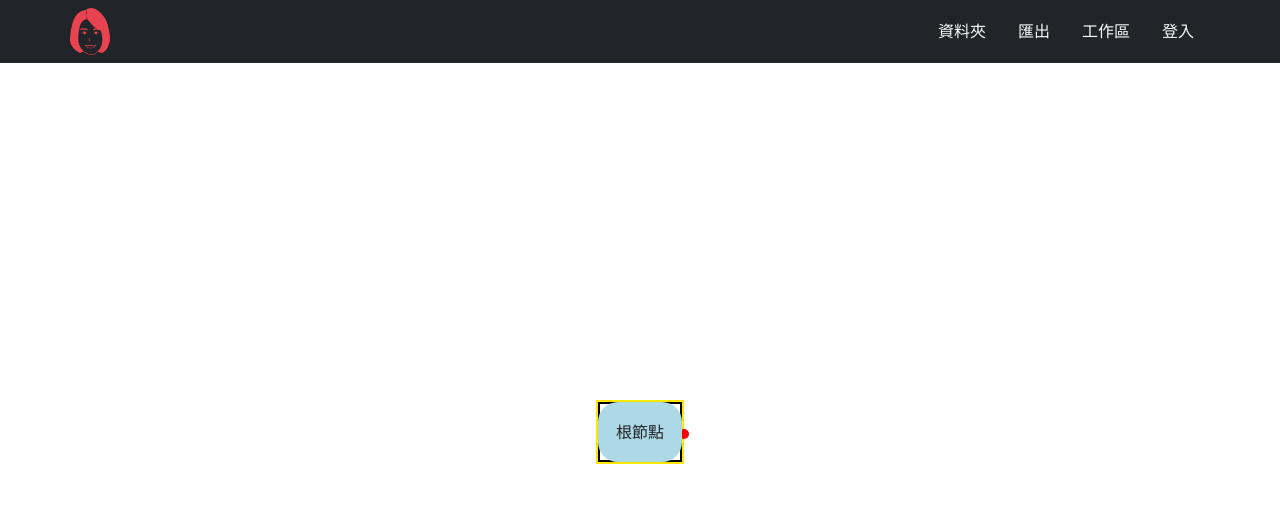
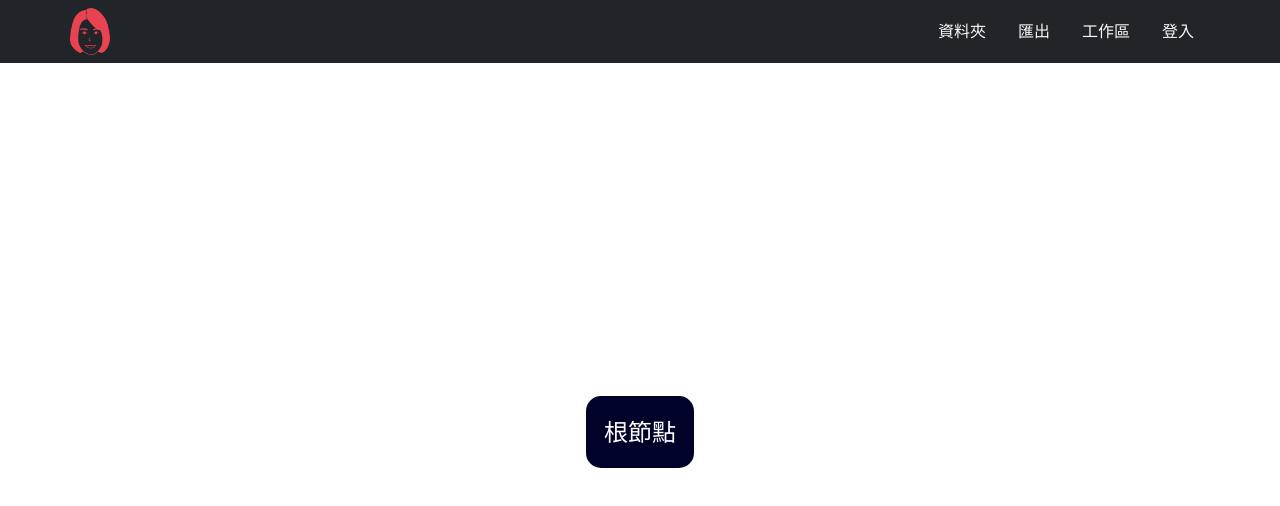
Before and after one commit to selena60635/brain-forest, a React (Create React App) app in the folder client/: page /workArea in a window 1280 px wide. Shown: the top 506 px of the page. Built offline with nearby package versions, Linux system fonts and the light colour scheme.

Commit message:
feat: Add delete node functionality

```diff
--- a/client/src/MindMap.js
+++ b/client/src/MindMap.js
@@ -1,45 +1,63 @@
-import React, { useState, useRef, useEffect, useLayoutEffect } from "react";
+import React, {
+  useState,
+  useRef,
+  useEffect,
+  useLayoutEffect,
+  useCallback,
+} from "react";
 import { v4 as uuidv4 } from "uuid";
 
-//根節點元件
-const RootNode = ({ addNode, rootRef, rootNode, setRootNode, rootNodeRef }) => {
-  const [isEditing, setIsEditing] = useState(false);
+//聚焦到inputbox並自動選取文本
+const selectText = (inputElement) => {
+  if (inputElement) {
+    inputElement.focus(); //將焦點設置到inputRef目前引用的Dom元素上
+    //選取整個文本
+    const range = document.createRange(); //創建一個新的Range物件，用來表示文本
+    range.selectNodeContents(inputElement); //加入inputRef目前引用的Dom元素的所有內容(包含textnode的文本)
+    const selection = window.getSelection(); //取得目前選擇的文本範圍(Selection物件)
+    selection.removeAllRanges(); //清除目前選擇的文本範圍
+    selection.addRange(range); //將包含目前選取文本內容的Range物件加入到目前selection中
+  }
+};
+
+// 根節點元件
+const RootNode = ({
+  isEditRoot,
+  setIsEditRoot,
+  rootRef,
+  rootNode,
+  setRootNode,
+  rootNodeRef,
+  isSelected,
+}) => {
   const inputRef = useRef(null);
 
-  //當isEditing改變時，執行該useEffect。若處於編輯模式且inputRef不為空，則將焦點設置到輸入框上。
+  //進入編輯模式後切換焦點
   useEffect(() => {
-    if (isEditing && inputRef.current) {
-      inputRef.current.focus();
+    if (isEditRoot && inputRef.current) {
+      selectText(inputRef.current);
     }
-  }, [isEditing]);
+  }, [isEditRoot]);
 
-  //開啟編輯模式
+  // 開啟編輯模式
   const editMode = () => {
-    setIsEditing(true);
+    setIsEditRoot(true);
   };
-  //關閉編輯模式
+
+  // 關閉編輯模式
   const unEditMode = (e) => {
-    setRootNode((prev) => ({ ...prev, name: e.target.innerText }));
-    setIsEditing(false);
-    if (rootRef.current) {
-      rootRef.current.focus(); // 關閉編輯模式後將焦點設置回根節點
-    }
+    setRootNode((prev) => ({ ...prev, name: e.target.innerText })); //將inputbox輸入的新名稱更新到rootNode狀態中
+    setIsEditRoot(false);
   };
 
   return (
     <div
-      className="rootnode"
+      className={`rootnode ${isSelected ? "selected" : ""}`}
       tabIndex="0"
       ref={rootRef}
       onDoubleClick={editMode}
-      onKeyDown={(e) => {
-        if ((e.key === "Tab" || e.key === "Enter") && !isEditing) {
-          e.preventDefault();
-          addNode();
-        }
-      }}
     >
-      {isEditing ? (
+      {isEditRoot ? (
         <>
           <div
             ref={inputRef}
@@ -49,12 +67,13 @@ const RootNode = ({ addNode, rootRef, rootNode, setRootNode, rootNodeRef }) => {
               maxWidth: "500px", //最大不能超過500
             }}
             contentEditable="true"
-            //加上這行才不會有Warning: A component is `contentEditable` and contains `children` managed by React....
+            // 加上這行才不會有Warning: A component is `contentEditable` and contains `children` managed by React....
             suppressContentEditableWarning="true"
             onBlur={unEditMode}
             onKeyDown={(e) => {
-              if (e.key === "Enter") {
+              if (e.key === "Enter" || e.key === "Tab") {
                 e.preventDefault();
+                e.stopPropagation();
                 unEditMode(e);
               }
             }}
@@ -70,54 +89,44 @@ const RootNode = ({ addNode, rootRef, rootNode, setRootNode, rootNodeRef }) => {
   );
 };
 
-//節點元件(第二層)
-const Node = ({ node, nodeRef, setNodes, addNode }) => {
+// 節點元件(第二層)
+const Node = ({ node, nodeRef, setNodes, isSelected }) => {
   const [isEditing, setIsEditing] = useState(node.isNew);
   const inputRef = useRef(null);
 
-  // 新增新節點自動聚焦該節點的inputbox
+  // 新增新節點時自動聚焦該節點的inputbox
   useEffect(() => {
     if (isEditing && inputRef.current) {
-      inputRef.current.focus();
       setNodes((prev) =>
         prev.map((item) =>
           item.id === node.id ? { ...item, isNew: false } : item
         )
       );
+      selectText(inputRef.current);
     }
   }, [isEditing, node.id, setNodes]);
 
-  //開啟編輯模式
+  // 開啟編輯模式
   const editMode = () => {
     setIsEditing(true);
   };
-  //關閉編輯模式
+
+  // 關閉編輯模式
   const unEditMode = (e) => {
-    const newName = e.target.innerText;
     setNodes((prev) =>
       prev.map((item) =>
-        item.id === node.id ? { ...item, name: newName } : item
+        item.id === node.id ? { ...item, name: e.target.innerText } : item
       )
-    );
+    ); //找出nodes中符合當前節點ID的元件，並將inputbox輸入的新名稱更新到該節點上
     setIsEditing(false);
-    if (nodeRef.current) {
-      nodeRef.current.focus(); // 關閉編輯模式後將焦點設置回節點
-    }
   };
 
   return (
     <div
-      className="node"
+      className={`node ${isSelected ? "selected" : ""}`}
       tabIndex="0"
       ref={nodeRef}
       onDoubleClick={editMode}
-      onKeyDown={(e) => {
-        if (e.key === "Enter") {
-          e.preventDefault();
-          e.stopPropagation();
-          addNode(node.id);
-        }
-      }}
     >
       {isEditing ? (
         <>
@@ -134,7 +143,7 @@ const Node = ({ node, nodeRef, setNodes, addNode }) => {
             suppressContentEditableWarning="true"
             onBlur={unEditMode}
             onKeyDown={(e) => {
-              if (e.key === "Enter") {
+              if (e.key === "Enter" || e.key === "Tab") {
                 e.preventDefault();
                 e.stopPropagation();
                 unEditMode(e);
@@ -152,41 +161,63 @@ const Node = ({ node, nodeRef, setNodes, addNode }) => {
   );
 };
 
-//心智圖組件
-const MindMap = () => {
-  const [rootNode, setRootNode] = useState({ name: "根節點" });
-  const [nodes, setNodes] = useState([]);
-  const nodeRefs = useRef([]); //宣告一個nodeRefs引用並初始化為空陣列，用來存儲每個節點Dom的引用
-  const rootNodeRef = useRef(null); //用來存儲根節點Dom的引用
-  const pathRef = useRef(null); // 用來存儲線段Dom的引用
+// 心智圖組件
+const MindMap = ({ selectBox, canvasRef }) => {
+  const [rootNode, setRootNode] = useState({ id: uuidv4(), name: "根節點" }); //定義根節點狀態，並設定如何生成id，初始根節點名稱
+  const [isEditRoot, setIsEditRoot] = useState(false); //定義根節點編輯模式狀態，初始為false
+  const [nodes, setNodes] = useState([]); //定義節點們的狀態，用来存儲所有節點，初始為空陣列
+  const [selectedNodes, setSelectedNodes] = useState([]); //定義選中節點們的狀態，初始為空陣列，用來存儲所有被選中的節點id
+  const nodeRefs = useRef([]); //宣告一個引用，初始為空陣列，用來存儲每個引用的節點Dom元素
+  const rootNodeRef = useRef(null); //宣告一個引用，初始為null，用來存儲引用的根節點Dom元素
+  const pathRef = useRef(null); //宣告一個引用，初始為null，用來存儲引用的線段Dom元素
 
-  // 新增節點及每個節點的唯一id，參數id預設為null用來處理根結點新增的部分
+  // 新增節點，參數id預設為null
   const addNode = (id = null) => {
-    const randomColor = `hsl(${Math.floor(Math.random() * 360)}, 90%, 65%)`;
+    const randomColor = `hsl(${Math.floor(Math.random() * 360)}, 90%, 50%)`; //生成一個隨機顏色，用於新節點線段
+    //更新節點陣列狀態，加入新的節點
     setNodes((prev) => {
-      const newNodes = [...prev];
+      const newNodes = [...prev]; //創建一個新的數組，其中包含目前所有節點
+      //創建新節點物件，其中包含所需的屬性
       const newNode = {
         id: uuidv4(),
         name: "節點",
         color: randomColor,
-        isNew: true,
+        isNew: true, //標記為新創建的節點
       };
+      //如果id為 null代表目前選取的是根節點
       if (id === null) {
-        newNodes.push(newNode); // 如果 id 為 null，將新節點添加到數組末尾
-        nodeRefs.current.push(React.createRef()); // 為每個新節點添加一個引用
+        newNodes.push(newNode); //將新節點添加到數組末尾
+        nodeRefs.current.push(React.createRef()); //為每個新節點添加一個引用
       } else {
-        const index = newNodes.findIndex((node) => node.id === id);
+        const index = newNodes.findIndex((node) => node.id === id); //找出陣列中符合id節點之索引
         newNodes.splice(index + 1, 0, newNode); // 在指定id的位置之後插入新節點
         nodeRefs.current.splice(index + 1, 0, React.createRef()); // 為每個新節點添加一個引用
       }
+      setSelectedNodes([newNode.id]); //將原先選擇的節點更新為新節點，轉換焦點
       return newNodes;
     });
   };
 
-  const getRootNodeLoc = () => {
+  // 刪除節點
+  const delNode = useCallback((idArr) => {
+    //更新節點
+    setNodes((prev) => {
+      //去除掉選中的節點；在nodes中篩選出id不包含在idArr中的節點，組成新的節點陣列，代表沒被選中的節點
+      const newNodes = prev.filter((node) => !idArr.includes(node.id));
+      //去除掉選中的節點Dom；在目前引用的節點Dom元素中，篩選出與nodes中對應索引的id不包含在idArr中的引用，組成新的引用陣列，代表沒被選中的節點Dom
+      const newRefs = nodeRefs.current.filter(
+        (item, index) => !idArr.includes(prev[index].id)
+      );
+      nodeRefs.current = newRefs; //更新引用的節點Dom
+      return newNodes;
+    });
+  }, []);
+
+  // 取得根結點svg位置
+  const getRootSvgLoc = () => {
     if (rootNodeRef.current && pathRef.current) {
-      const rootRect = rootNodeRef.current.getBoundingClientRect(); // 獲取根節點的矩形對象
-      const pathRect = pathRef.current.getBoundingClientRect(); // 獲取 SVG 的矩形對象
+      const rootRect = rootNodeRef.current.getBoundingClientRect(); // 獲取根節點的矩形物件
+      const pathRect = pathRef.current.getBoundingClientRect(); // 獲取 SVG 的矩形物件
 
       return {
         x: rootRect.left - pathRect.left + rootRect.width, // 計算path根節點接點的X坐標(相對於g，也就是將g當作視口去計算)
@@ -196,10 +227,11 @@ const MindMap = () => {
     return { x: 0, y: 0 };
   };
 
-  const getNodeLoc = (nodeRef) => {
+  // 取得節點svg位置
+  const getNodeSvgLoc = (nodeRef) => {
     if (nodeRef.current && pathRef.current) {
-      const nodeRect = nodeRef.current.getBoundingClientRect(); // 獲取節點的矩形對象
-      const pathRect = pathRef.current.getBoundingClientRect(); // 獲取 path 的矩形對象
+      const nodeRect = nodeRef.current.getBoundingClientRect(); // 獲取節點的矩形物件
+      const pathRect = pathRef.current.getBoundingClientRect(); // 獲取 path 的矩形物件
       return {
         x: nodeRect.left - pathRect.left, // 計算節點的中心點相對於g的X坐標，也就是將g當作視口去計算
         y: nodeRect.top - pathRect.top + nodeRect.height / 2, // 計算節點的中心點相對於g的Y坐標
@@ -208,10 +240,55 @@ const MindMap = () => {
     return { x: 0, y: 0 };
   };
 
+  // 取得節點canvas位置
+  const getNodeCanvasLoc = (nodeRef, canvasRef) => {
+    if (nodeRef.current && canvasRef.current) {
+      const nodeRect = nodeRef.current.getBoundingClientRect();
+      const canvasRect = canvasRef.current.getBoundingClientRect();
+      return {
+        left: nodeRect.left - canvasRect.left + canvasRef.current.scrollLeft,
+        top: nodeRect.top - canvasRect.top + canvasRef.current.scrollTop,
+        right: nodeRect.right - canvasRect.left + canvasRef.current.scrollLeft,
+        bottom: nodeRect.bottom - canvasRect.top + canvasRef.current.scrollTop,
+      };
+    }
+    return { left: 0, top: 0, right: 0, bottom: 0 };
+  };
+
+  const rootSvgLoc = getRootSvgLoc();
+
+  //判斷節點是否被選中
+  const isNodeSelected = useCallback(
+    (nodeRect) => {
+      if (!selectBox) return false;
+      const selBox = {
+        left: selectBox.left,
+        right: selectBox.left + selectBox.width,
+        top: selectBox.top,
+        bottom: selectBox.top + selectBox.height,
+      };
+
+      const nodeBox = {
+        left: nodeRect.left,
+        right: nodeRect.right,
+        top: nodeRect.top,
+        bottom: nodeRect.bottom,
+      };
+
+      return !(
+        selBox.right < nodeBox.left ||
+        selBox.left > nodeBox.right ||
+        selBox.bottom < nodeBox.top ||
+        selBox.top > nodeBox.bottom
+      );
+    },
+    [selectBox]
+  );
+  //處理節點與根節點的連接線
   useLayoutEffect(() => {
     const updateLocs = () => {
-      const rootNodeLoc = getRootNodeLoc();
-      const nodeLocs = nodeRefs.current.map((ref) => getNodeLoc(ref)); // 獲取每個節點的位置
+      const rootSvgLoc = getRootSvgLoc();
+      const nodeLocs = nodeRefs.current.map((ref) => getNodeSvgLoc(ref)); // 獲取每個節點的位置
       setNodes((prev) =>
         prev.map((node, index) => ({
           ...node,
@@ -219,39 +296,64 @@ const MindMap = () => {
         }))
       );
 
-      setRootNode((prev) => ({ ...prev, position: rootNodeLoc }));
+      setRootNode((prev) => ({ ...prev, position: rootSvgLoc }));
     };
     updateLocs(); // 更新位置
   }, [nodes.length, rootNode.name]); // 當 nodes 的長度發生變化時，重新計算位置
 
-  const rootNodeLoc = getRootNodeLoc();
+  //更新選擇名單
+  useLayoutEffect(() => {
+    if (selectBox) {
+      const selected = [];
+      const rootNodeRect = getNodeCanvasLoc(rootNodeRef, canvasRef);
+      if (isNodeSelected(rootNodeRect)) {
+        selected.push(rootNode.id);
+      }
+      nodes.forEach((node, index) => {
+        const nodeRect = getNodeCanvasLoc(nodeRefs.current[index], canvasRef);
+        if (isNodeSelected(nodeRect)) {
+          selected.push(node.id);
+        }
+      });
+      setSelectedNodes(selected);
+    }
+  }, [selectBox, nodes, isNodeSelected, rootNode.id, canvasRef]);
 
-  // 在 useEffect 中初始滾動至畫布的中心點
+  //處理新增、刪除節點事件監聽
   useEffect(() => {
-    // 處理Tab鍵預設動作
-    window.addEventListener("keydown", (e) => {
-      if (e.key === "Tab") {
+    const handleKeyDown = (e) => {
+      if (
+        (e.key === "Enter" && selectedNodes.length === 1) ||
+        (e.key === "Tab" && selectedNodes[0] === rootNode.id)
+      ) {
         e.preventDefault();
+        e.stopPropagation();
+        const selectedNodeId = selectedNodes[0];
+        addNode(selectedNodeId === rootNode.id ? null : selectedNodeId);
       }
-    });
-    const canvas = document.querySelector(".canvas-wrap");
-    if (canvas) {
-      const { clientWidth, clientHeight, scrollWidth, scrollHeight } = canvas;
-      canvas.scrollTo({
-        left: (scrollWidth - clientWidth) / 2,
-        top: (scrollHeight - clientHeight) / 2,
-      });
-    }
-  }, []);
+
+      if (e.key === "Delete" && selectedNodes.length > 0) {
+        e.preventDefault();
+        e.stopPropagation();
+        delNode(selectedNodes);
+      }
+    };
+
+    document.addEventListener("keydown", handleKeyDown);
+    return () => document.removeEventListener("keydown", handleKeyDown); //要移除事件，否則會導致無限循環造成錯誤
+  }, [selectedNodes, isEditRoot, rootNode.id, delNode]);
 
   return (
     <div className="mindmap d-flex align-items-center justify-content-center">
       <RootNode
-        addNode={addNode}
+        isEditRoot={isEditRoot}
+        setIsEditRoot={setIsEditRoot}
         rootRef={rootNodeRef}
         rootNode={rootNode}
         setRootNode={setRootNode}
         rootNodeRef={rootNodeRef}
+        isSelected={selectedNodes.includes(rootNode.id)}
+        setSelectedNodes={setSelectedNodes}
       />
 
       <div className="nodes d-flex justify-content-center flex-column align-items-start">
@@ -261,7 +363,9 @@ const MindMap = () => {
             nodeRef={nodeRefs.current[index]}
             node={nodes[index]}
             setNodes={setNodes}
-            addNode={addNode}
+            delNode={delNode}
+            isSelected={selectedNodes.includes(node.id)}
+            setSelectedNodes={setSelectedNodes}
           />
         ))}
       </div>
@@ -273,20 +377,20 @@ const MindMap = () => {
         ref={pathRef}
       >
         {nodes.map((node, index) => {
-          const nodeLoc = getNodeLoc(nodeRefs.current[index]); // 獲取每個節點的位置
+          const nodeLoc = getNodeSvgLoc(nodeRefs.current[index]); // 獲取每個節點的位置
           return (
             <React.Fragment key={node.id}>
               <path
-                d={`M ${rootNodeLoc.x} ${rootNodeLoc.y} Q ${rootNodeLoc.x} ${nodeLoc.y}, ${nodeLoc.x} ${nodeLoc.y}`}
+                d={`M ${rootSvgLoc.x} ${rootSvgLoc.y} Q ${rootSvgLoc.x} ${nodeLoc.y}, ${nodeLoc.x} ${nodeLoc.y}`}
                 stroke={node.color}
                 fill="none"
                 strokeWidth="3"
               />
-              <circle cx={nodeLoc.x} cy={nodeLoc.y} r="5" fill="blue" />
+              {/* <circle cx={nodeLoc.x} cy={nodeLoc.y} r="5" fill="blue" /> */}
             </React.Fragment>
           );
         })}
-        <circle cx={rootNodeLoc.x} cy={rootNodeLoc.y} r="5" fill="red" />
+        {/* <circle cx={rootSvgLoc.x} cy={rootSvgLoc.y} r="5" fill="red" /> */}
       </svg>
     </div>
   );
--- a/client/src/pages/WorkArea.js
+++ b/client/src/pages/WorkArea.js
@@ -1,11 +1,113 @@
-import React from "react";
+// import React from "react";
+// import MindMap from "../MindMap";
+
+// const WorkArea = () => {
+//   return (
+//     <div className="canvas-wrap">
+//       <div className="canvas">
+//         <MindMap />
+//       </div>
+//     </div>
+//   );
+// };
+
+// export default WorkArea;
+
+import React, { useState, useRef, useEffect } from "react";
 import MindMap from "../MindMap";
 
 const WorkArea = () => {
+  const [selectBox, setSelectBox] = useState(null); //存儲選擇框位置
+  const selectStart = useRef({ x: 0, y: 0 }); //用來引用並存儲鼠標起始位置，始終不變
+  const canvasRef = useRef(null); //用來引用並存儲畫布Dom
+
+  // 初始滾動至畫布的中心點
+  useEffect(() => {
+    // 處理Tab鍵預設動作
+    window.addEventListener("keydown", (e) => {
+      if (e.key === "Tab") {
+        e.preventDefault();
+      }
+    });
+    if (canvasRef.current) {
+      const { clientWidth, clientHeight, scrollWidth, scrollHeight } =
+        canvasRef.current;
+      canvasRef.current.scrollTo({
+        left: (scrollWidth - clientWidth) / 2,
+        top: (scrollHeight - clientHeight) / 2,
+      });
+    }
+  }, []);
+
+  const handleMouseDown = (e) => {
+    if (e.button !== 0) return; // 只有點擊左鍵觸發
+    const rect = canvasRef.current.getBoundingClientRect(); // 獲取畫布的矩形物件
+    //設定鼠標起點位置
+    selectStart.current = {
+      x: e.clientX + canvasRef.current.scrollLeft - rect.left,
+      y: e.clientY + canvasRef.current.scrollTop - rect.top,
+    };
+    //設定選擇框狀態起點(初始)的尺寸及位置
+    setSelectBox({
+      left: selectStart.current.x,
+      top: selectStart.current.y,
+      width: 0,
+      height: 0,
+    });
+    window.addEventListener("mousemove", handleMouseMove);
+    window.addEventListener("mouseup", handleMouseUp);
+  };
+
+  const handleMouseMove = (e) => {
+    const rect = canvasRef.current.getBoundingClientRect(); // 獲取畫布的矩形物件
+    const x = e.clientX - rect.left + canvasRef.current.scrollLeft; //計算鼠標與畫布的相對x坐標，且隨滾動幅度調整
+    const y = e.clientY - rect.top + canvasRef.current.scrollTop; //計算鼠標與畫布的相對y坐標，且隨滾動幅度調整
+
+    // 檢查鼠標是否靠近視口邊緣，並滾動視口
+    const scrollMargin = 10; // 滾動觸發的邊緣距離
+    const scrollSpeed = 10; // 每次滾動的距離
+
+    if (e.clientX > rect.right - scrollMargin) {
+      canvasRef.current.scrollLeft += scrollSpeed;
+    } else if (e.clientX < rect.left + scrollMargin) {
+      canvasRef.current.scrollLeft -= scrollSpeed;
+    }
+    if (e.clientY > rect.bottom - scrollMargin) {
+      canvasRef.current.scrollTop += scrollSpeed;
+    } else if (e.clientY < rect.top + scrollMargin) {
+      canvasRef.current.scrollTop -= scrollSpeed;
+    }
+
+    // 更新選擇框的位置和尺寸
+    setSelectBox({
+      left: Math.min(x, selectStart.current.x), //不管從哪個方向開始拉，選擇框左測(x座標)始終會是左側，也就是鼠標目前位置與起始位置中比較小的那個值
+      top: Math.min(y, selectStart.current.y),
+      width: Math.abs(x - selectStart.current.x),
+      height: Math.abs(y - selectStart.current.y),
+    });
+  };
+
+  const handleMouseUp = () => {
+    window.removeEventListener("mousemove", handleMouseMove); //移除mousemove事件監聽器，以及該事件監聽器會執行的函式
+    window.removeEventListener("mouseup", handleMouseUp); //移除mouseup事件監聽器，以及該事件監聽器會執行的函式
+    setSelectBox(null); // 放開滑鼠左鍵後隱藏選取框
+  };
+
   return (
-    <div className="canvas-wrap">
+    <div className="canvas-wrap" onMouseDown={handleMouseDown} ref={canvasRef}>
+      {selectBox && (
+        <div
+          className="select-box"
+          style={{
+            left: selectBox.left,
+            top: selectBox.top,
+            width: selectBox.width,
+            height: selectBox.height,
+          }}
+        />
+      )}
       <div className="canvas">
-        <MindMap />
+        <MindMap selectBox={selectBox} canvasRef={canvasRef} />
       </div>
     </div>
   );
--- a/client/src/styles/all.css
+++ b/client/src/styles/all.css
@@ -10,47 +10,75 @@
   width: 100%;
   height: calc(100vh - 62.52px);
   overflow: scroll;
+  user-select: none;
+  position: relative;
 }
 
 .mindmap {
   position: relative;
   z-index: 0;
-  border: 2px solid rgb(255, 230, 0);
+  /* border: 2px solid rgb(255, 230, 0); */
 }
 .rootnode {
   display: flex;
   justify-content: center;
   align-items: center;
-  background: lightblue;
+  background: #000229;
+  color: white;
   padding: 1rem;
   border: 2px solid transparent;
-  border-radius: 20px;
+  border-radius: 15px;
+  outline: none;
+  font-size: 1.5rem;
 }
-.rootnode:focus {
-  outline: none;
-  border: 2px solid blue;
-}
+
 .input-box {
   position: absolute;
-  background: red;
+  background: white;
+  outline: none;
+  border: 2px dashed rgb(0, 0, 0);
+  color: black;
+  padding: 5px;
+  user-select: text;
+  z-index: 2;
 }
 .node {
   display: flex;
   justify-content: center;
   align-items: center;
-  border-radius: 20px;
-  border: 2px solid lightblue;
+  border-radius: 15px;
+  background: #f6a04d;
   padding: 1rem;
   margin: 1rem 10rem;
-}
-.node:focus {
   outline: none;
-  border: 2px solid blue;
+  font-size: 1.2rem;
 }
 .svg {
   position: absolute;
   z-index: -1;
   width: 100%;
   height: 100%;
-  border: 2px solid black;
+  /* border: 2px solid black; */
 }
+.select-box {
+  position: absolute;
+  border: 2px dashed #5bbdff;
+  background-color: rgba(0, 153, 255, 0.2);
+  pointer-events: none;
+  z-index: 1000;
+}
+
+.selected {
+  position: relative;
+}
+
+.selected::after {
+  content: "";
+  position: absolute;
+  top: -6px;
+  right: -6px;
+  bottom: -6px;
+  left: -6px;
+  border-radius: 10px;
+  border: 2px solid #0099ff;
+}
```
